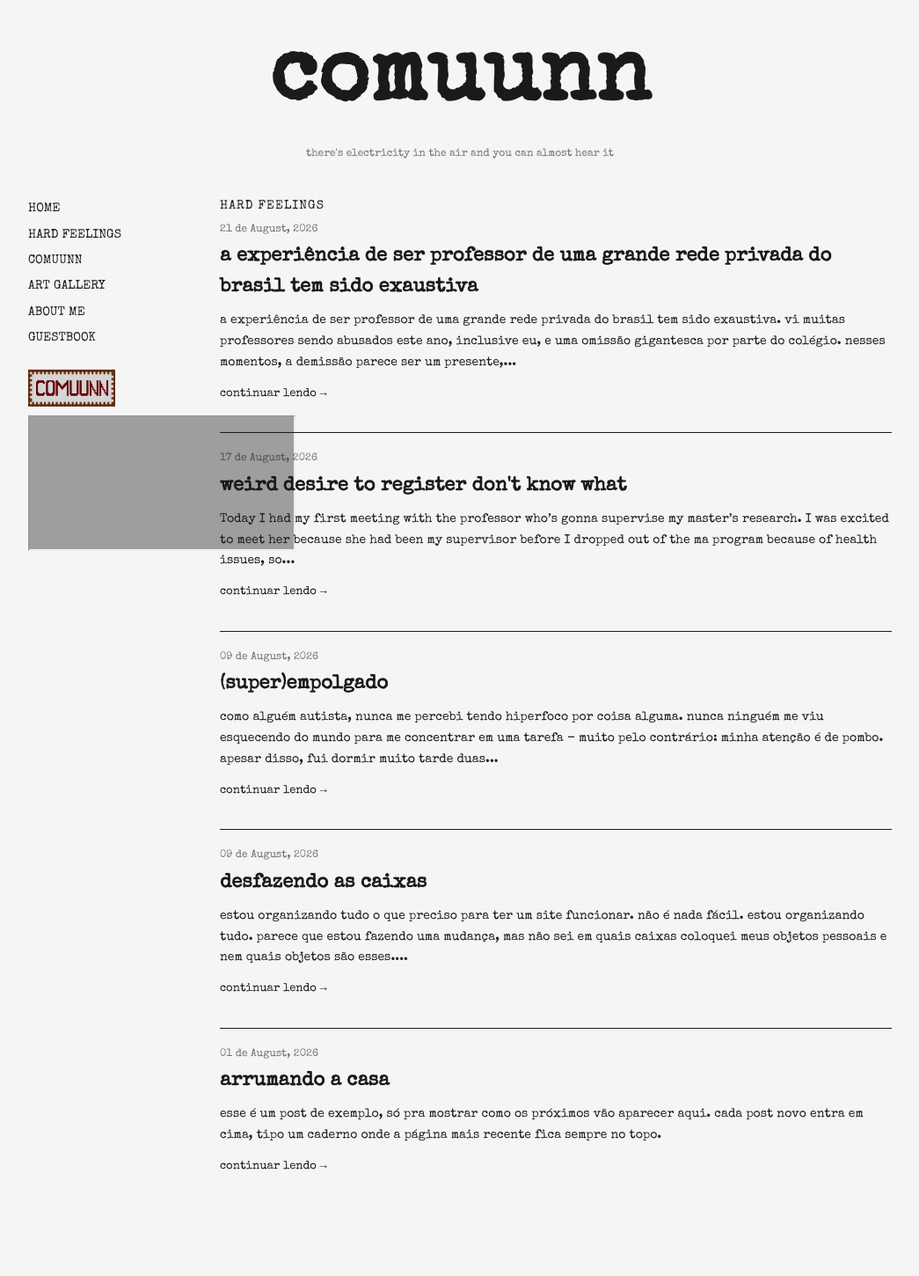
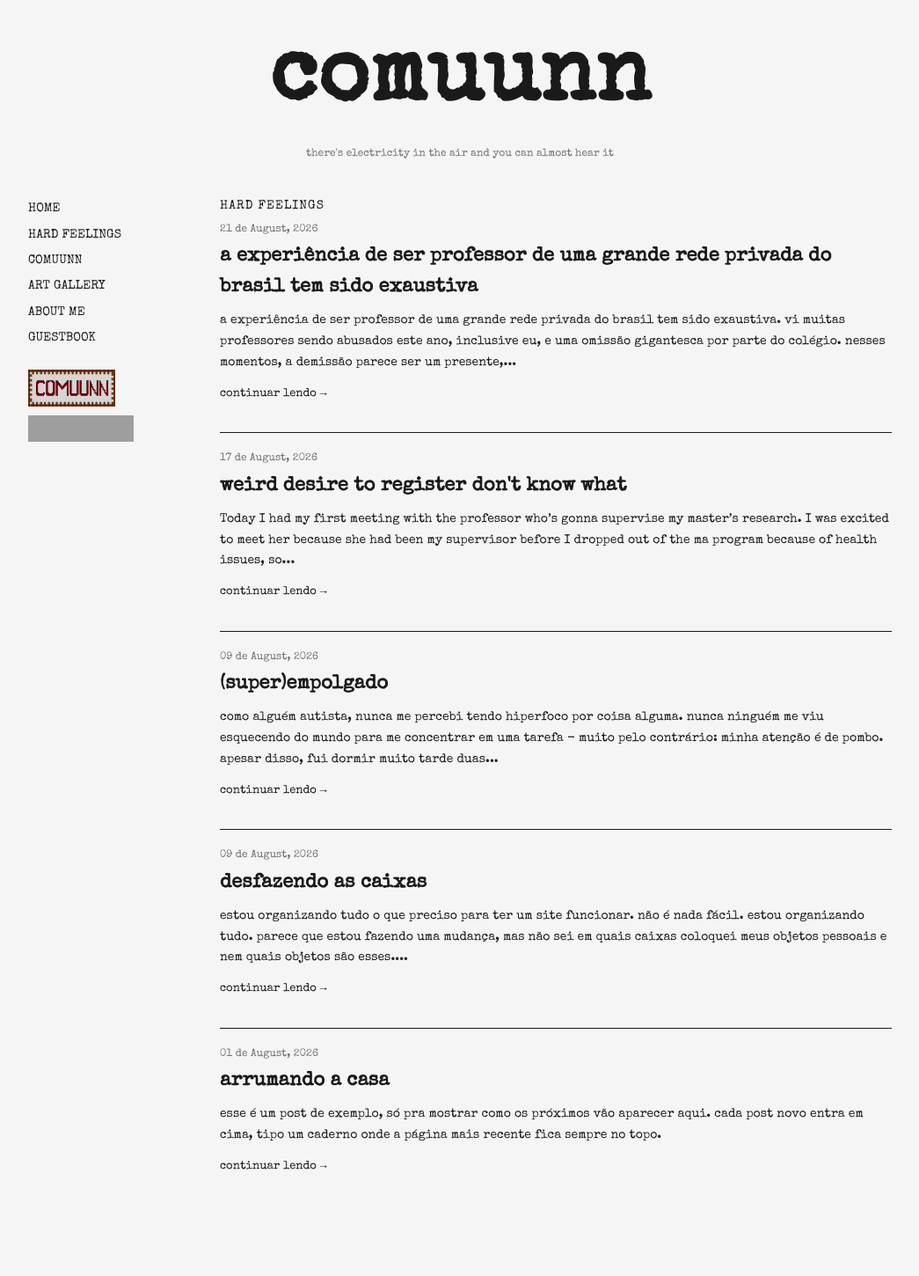
Before and after one commit to guiolhermer/comuunn, a Jekyll site: the page built from diario/index.html, in a window 1280 px wide. Shown: the whole page at 88% size, without its empty margins (117-1162 px from the left). Built offline with Jekyll 4.4.1, drawn with Linux system fonts in a browser that asks for light colours; grey boxes are pictures that could not be loaded.

Commit message:
followbuttom

```diff
--- a/_includes/nav-coluna.html
+++ b/_includes/nav-coluna.html
@@ -13,6 +13,6 @@
   </div>
 
   <div class="followbuttom">
-    <iframe src="https://nekoweb.org/frame/follow"></iframe>
+    <iframe src="https://nekoweb.org/frame/follow" frameborder="0" width="120" height="30"></iframe>
   </div>
 </nav>
--- a/assets/style.css
+++ b/assets/style.css
@@ -231,10 +231,8 @@ a:hover {
 
 /* ---------- botao de seguir ---------- */
 .followbuttom {
-  width: 100px;
-  height: 20px;
-  background-color: #c0392b;
-  text-decoration-color: antiquewhite;
+  display: inline-block;
+  margin-left: auto;
 }
 
 /* ---------- responsivo ---------- */
```
